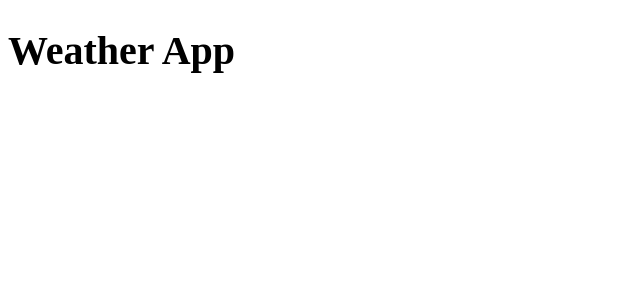
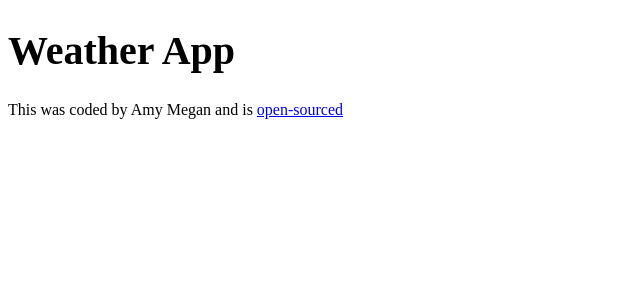
Before and after one commit to AmyMegan/week-5-homework, a React (Create React App) app: page / in a window 1280 px wide. Shown: the top 300 px of the page, without its empty margins (0-640 px from the left). Built offline with nearby package versions, Linux system fonts and the light colour scheme.

Commit message:
Updated with Github link

```diff
--- a/src/App.js
+++ b/src/App.js
@@ -7,6 +7,16 @@
       <h1>
       Weather App
         </h1>
+        <footer>
+          This was coded by Amy Megan and is {" "}
+        <a
+        href="https://github.com/AmyMegan"
+        rel="noreferrer"
+        target="_blank">
+        open-sourced
+        </a>
+        </footer>
+
     </div>
   );
 }
```
